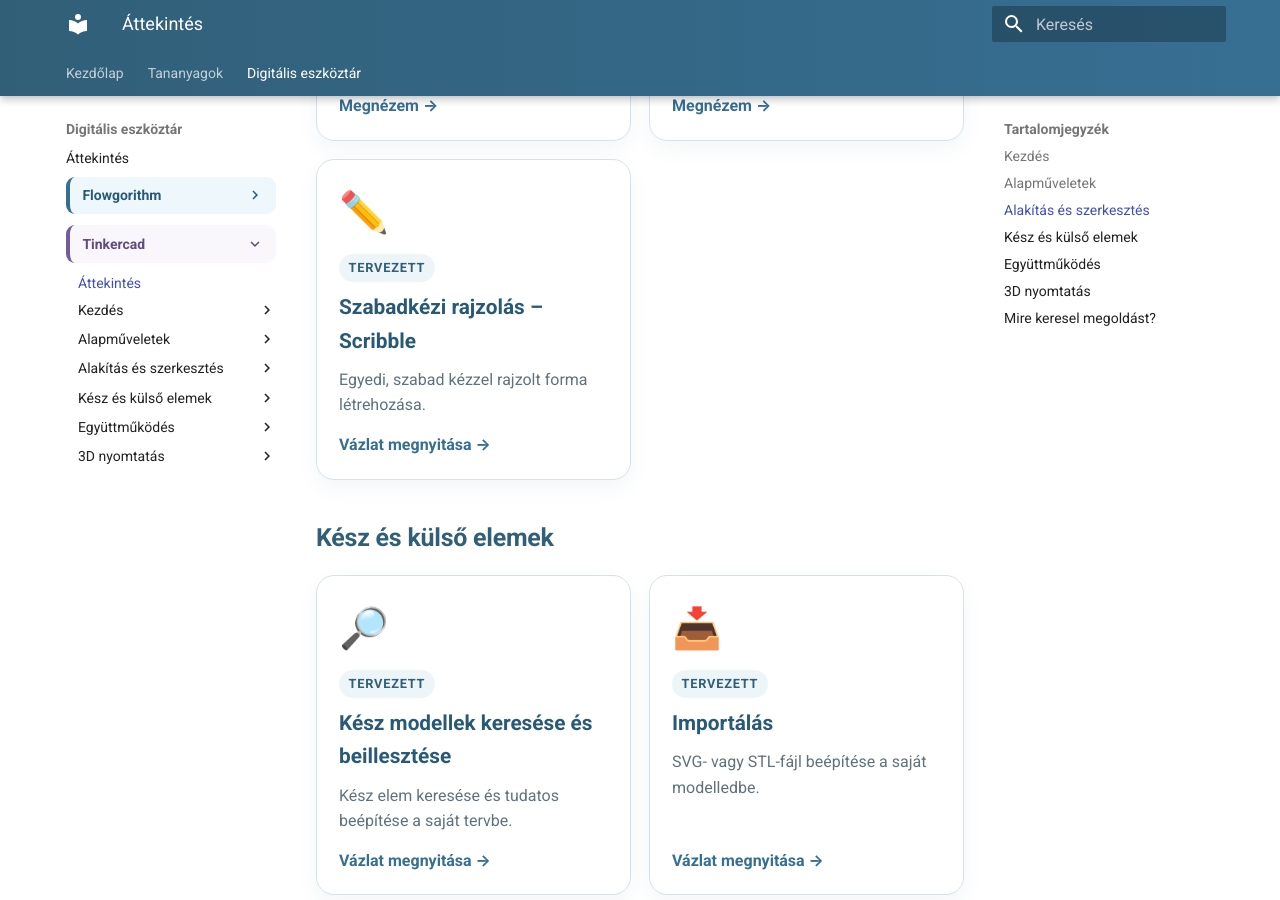
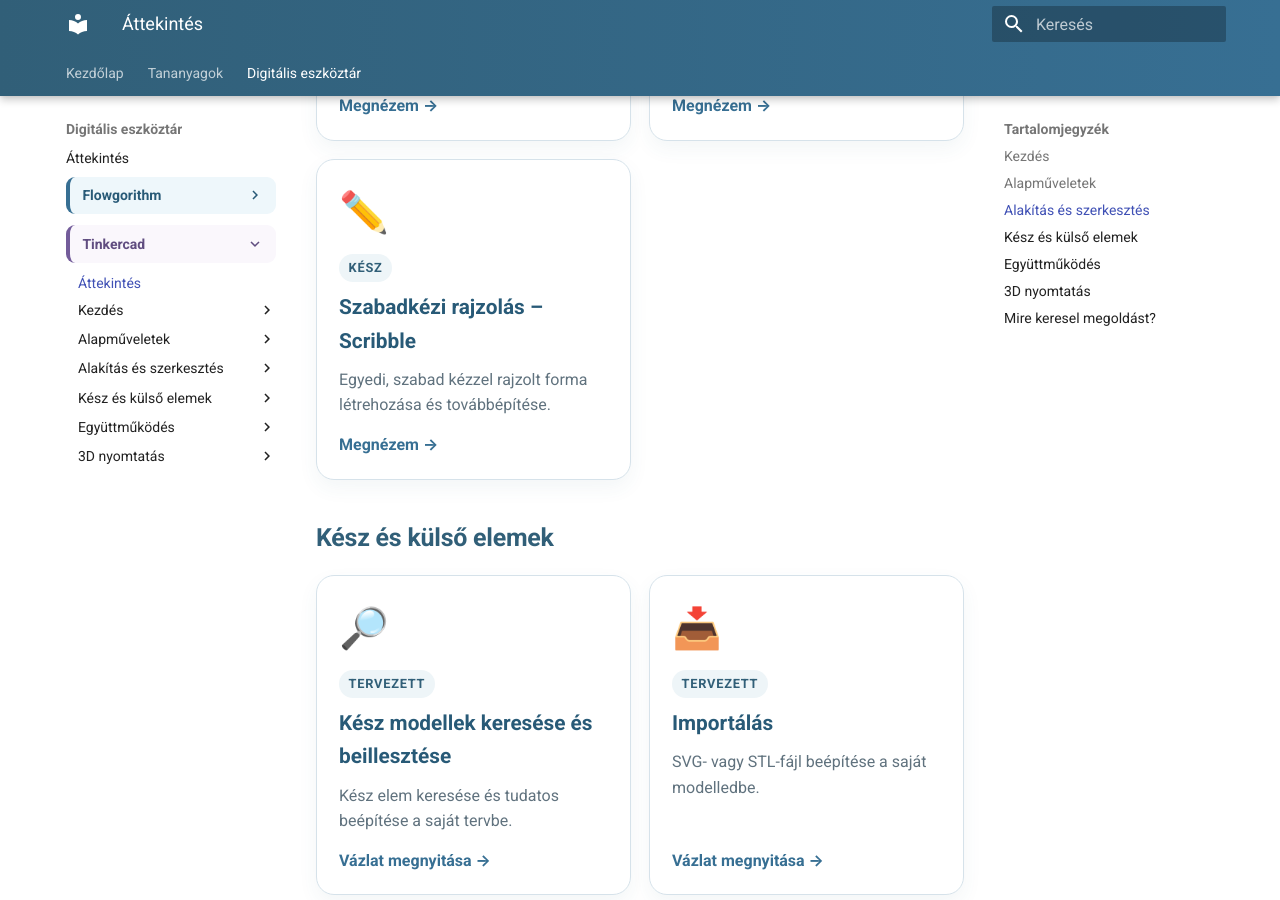
Before and after one commit to bsuszter/digitalis-eszkoztar, an MkDocs documentation site: the page built from docs/eszkoztar/tinkercad/index.md, in a window 1280 px wide and 900 px high, scrolled down 2837 px. Built offline with MkDocs 1.6.1 and Material for MkDocs 9.7.7, drawn with Linux system fonts in a browser that asks for light colours.

Commit message:
Mark Scribble lesson complete

```diff
--- a/docs/eszkoztar/tinkercad/index.md
+++ b/docs/eszkoztar/tinkercad/index.md
@@ -110,10 +110,10 @@
 
   <a class="tool-card" href="szabadkezi-rajzolas/">
     <span class="tool-icon">✏️</span>
-    <span class="tool-tag">TERVEZETT</span>
+    <span class="tool-tag">KÉSZ</span>
     <strong>Szabadkézi rajzolás – Scribble</strong>
-    <span>Egyedi, szabad kézzel rajzolt forma létrehozása.</span>
-    <span class="tool-link">Vázlat megnyitása →</span>
+    <span>Egyedi, szabad kézzel rajzolt forma létrehozása és továbbépítése.</span>
+    <span class="tool-link">Megnézem →</span>
   </a>
 </div>
 
```
